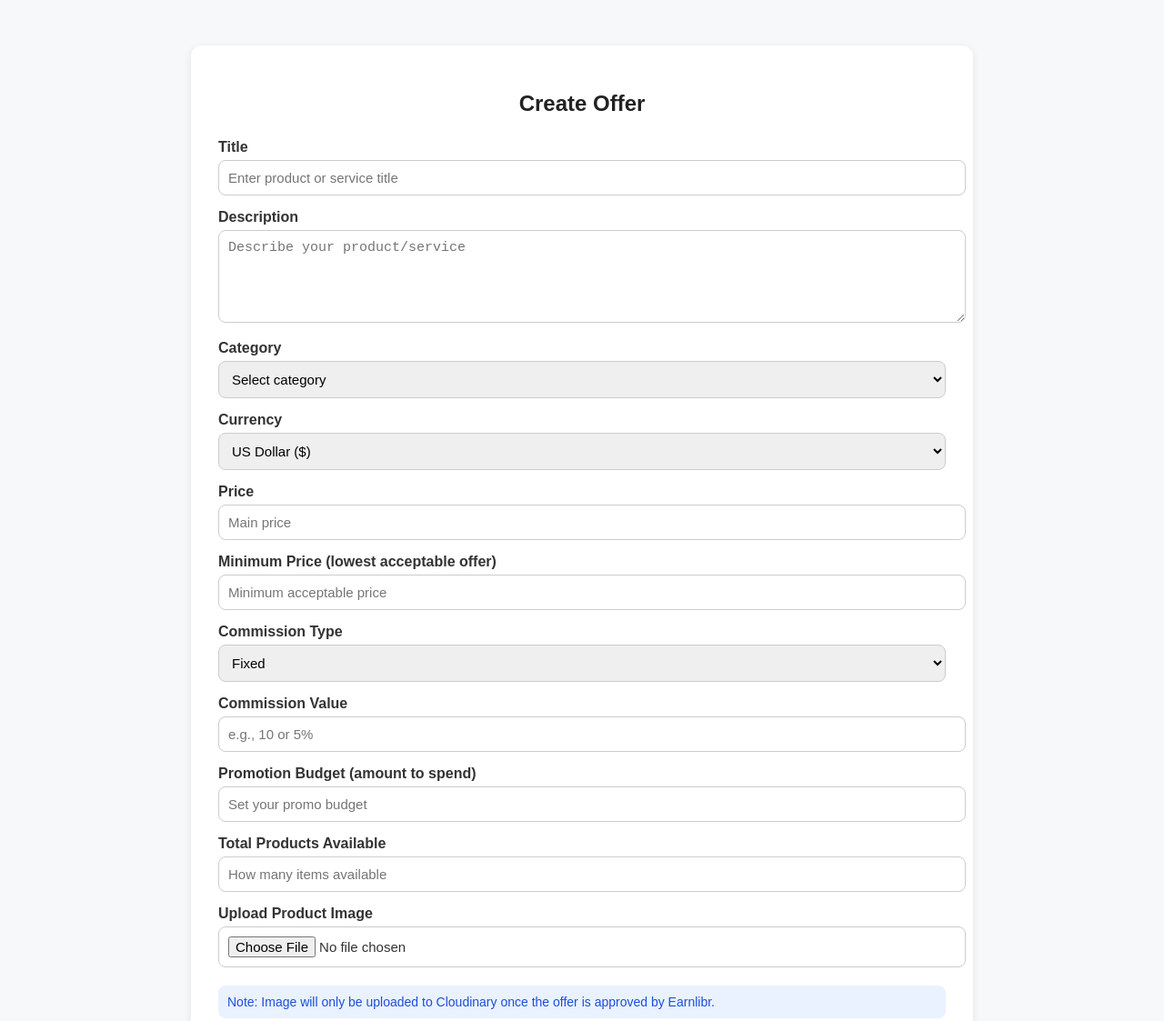
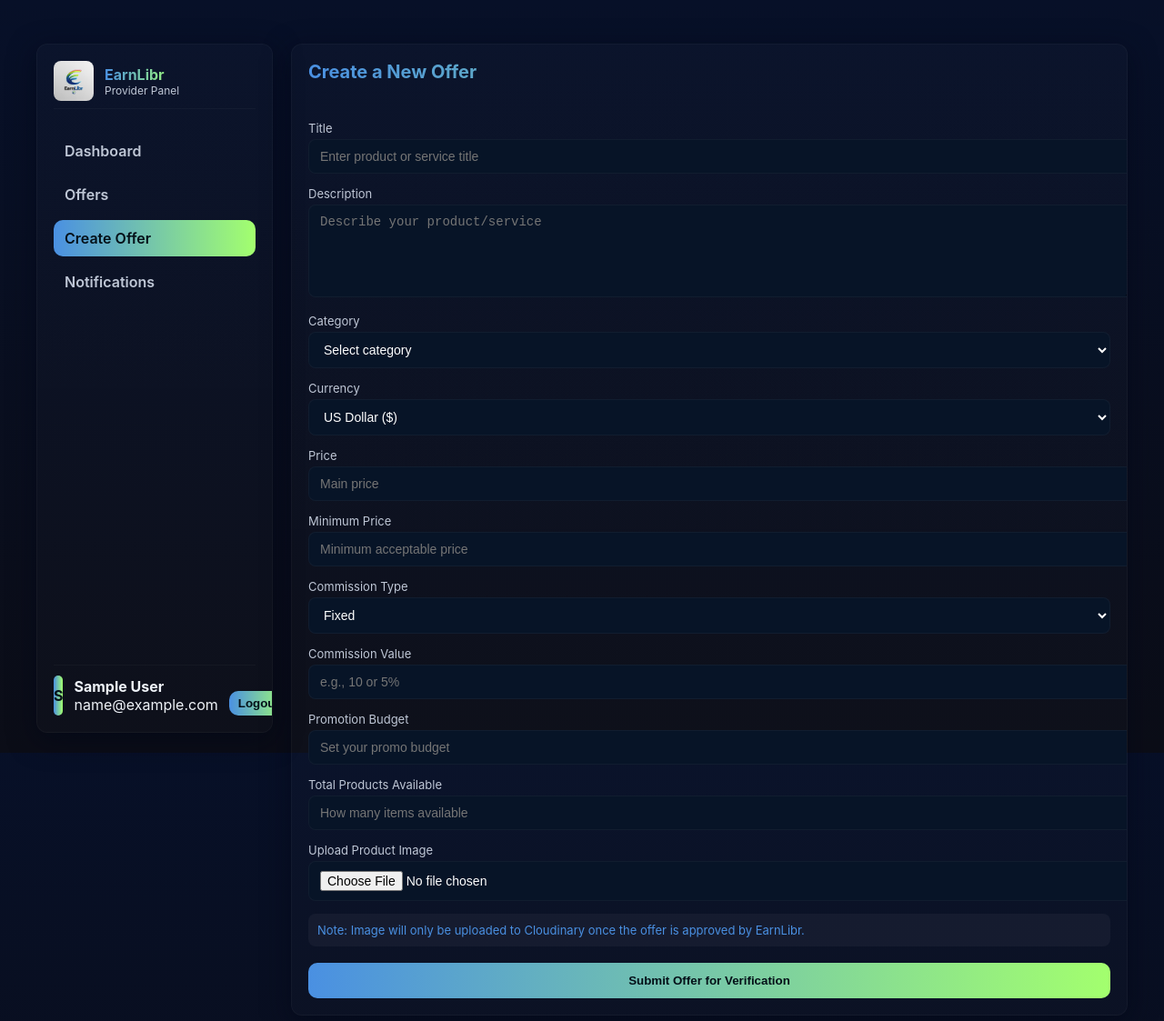
Before and after one commit to Carrew/Earnlibr-, a plain HTML site: page create-offers.html in a window 1280 px wide. Shown: the top 1123 px of the page at 91% size. Drawn offline with Linux system fonts and the light colour scheme; sample sign-in values are in the browser's storage.

Commit message:
Update create-offers.html

```diff
--- a/create-offers.html
+++ b/create-offers.html
@@ -1,83 +1,222 @@
 <!DOCTYPE html>
 <html lang="en">
 <head>
-  <meta charset="UTF-8" />
-  <meta name="viewport" content="width=device-width, initial-scale=1.0" />
-  <title>Create Offer | Earnlibr Providers</title>
-  <link rel="stylesheet" href="dashboard.css" />
+  <meta charset="utf-8" />
+  <meta name="viewport" content="width=device-width,initial-scale=1" />
+  <title>EarnLibr — Create Offer</title>
+
   <style>
-    body {
-      font-family: 'Poppins', sans-serif;
-      background: #f7f8fa;
-      margin: 0;
-      padding: 0;
-      color: #333;
+    :root {
+      --bg: #0b0d17;
+      --card: #0f1724;
+      --accent1: #4a90e2;
+      --accent2: #a3ff6e;
+      --muted: #bfc7d6;
+      --danger: #e74c3c;
+      --glass: rgba(255, 255, 255, 0.02);
+      --glass-2: rgba(255, 255, 255, 0.015);
+      --radius: 12px;
     }
 
-    .container {
-      max-width: 800px;
-      margin: 50px auto;
-      background: #fff;
-      padding: 30px;
-      border-radius: 12px;
-      box-shadow: 0 2px 10px rgba(0, 0, 0, 0.08);
+    html, body {
+      height: 100%;
+      margin: 0;
+      font-family: Inter, system-ui, Arial;
+      background: linear-gradient(180deg, #071028 0%, #0b0d17 100%);
+      color: #eef2f7;
     }
 
-    h2 {
-      text-align: center;
-      margin-bottom: 25px;
-      color: #222;
+    .wrap {
+      max-width: 1200px;
+      margin: 28px auto;
+      padding: 20px;
+      display: grid;
+      grid-template-columns: 260px 1fr;
+      gap: 20px;
+    }
+
+    .card {
+      background: linear-gradient(180deg, var(--glass), var(--glass-2));
+      border-radius: var(--radius);
+      padding: 18px;
+      box-shadow: 0 8px 30px rgba(2, 6, 23, 0.6);
+      border: 1px solid rgba(255, 255, 255, 0.03);
+      overflow: hidden;
+    }
+
+    /* Sidebar */
+    .sidebar {
+      height: calc(100vh - 80px);
+      display: flex;
+      flex-direction: column;
+      gap: 14px;
+      position: sticky;
+      top: 20px;
+    }
+
+    .logo {
+      display: flex;
+      gap: 12px;
+      align-items: center;
+      padding-bottom: 8px;
+      border-bottom: 1px solid rgba(255, 255, 255, 0.03);
+    }
+
+    .logo img {
+      width: 44px;
+      height: 44px;
+      object-fit: cover;
+      border-radius: 8px;
+    }
+
+    .logo h2 {
+      font-size: 16px;
+      margin: 0;
+      background: linear-gradient(90deg, var(--accent1), var(--accent2));
+      -webkit-background-clip: text;
+      color: transparent;
+    }
+
+    .nav {
+      margin-top: 12px;
+      display: flex;
+      flex-direction: column;
+      gap: 8px;
+    }
+
+    .nav a {
+      display: block;
+      padding: 10px 12px;
+      border-radius: 10px;
+      text-decoration: none;
+      color: var(--muted);
+      font-weight: 600;
+      cursor: pointer;
+    }
+
+    .nav a.active, .nav a:hover {
+      color: #041018;
+      background: linear-gradient(90deg, var(--accent1), var(--accent2));
+    }
+
+    .profile {
+      margin-top: auto;
+      padding-top: 10px;
+      border-top: 1px solid rgba(255, 255, 255, 0.03);
+      display: flex;
+      gap: 12px;
+      align-items: center;
+    }
+
+    .avatar {
+      width: 44px;
+      height: 44px;
+      border-radius: 10px;
+      background: linear-gradient(90deg, var(--accent1), var(--accent2));
+      display: flex;
+      align-items: center;
+      justify-content: center;
+      font-weight: 700;
+      color: #041018;
+    }
+
+    /* Main */
+    .main {
+      min-height: 80vh;
+      display: flex;
+      flex-direction: column;
+      gap: 18px;
+    }
+
+    h1 {
+      font-size: 20px;
+      background: linear-gradient(90deg, var(--accent1), var(--accent2));
+      -webkit-background-clip: text;
+      color: transparent;
+      margin: 0 0 10px 0;
     }
 
     form label {
       display: block;
-      margin-top: 15px;
-      font-weight: 600;
+      margin-top: 14px;
+      color: var(--muted);
+      font-size: 13px;
     }
 
     input, textarea, select {
       width: 100%;
-      padding: 10px;
-      margin-top: 5px;
+      padding: 10px 12px;
       border-radius: 8px;
-      border: 1px solid #ccc;
-      font-size: 15px;
+      border: 1px solid rgba(255,255,255,0.04);
+      background: #071427;
+      color: #fff;
+      font-size: 14px;
+      margin-top: 4px;
     }
 
-    textarea {
-      min-height: 80px;
-      resize: vertical;
-    }
+    textarea { min-height: 80px; resize: vertical; }
 
     button {
-      margin-top: 20px;
+      margin-top: 18px;
       width: 100%;
-      background-color: #3b82f6;
-      color: #fff;
       padding: 12px;
       border: none;
-      border-radius: 8px;
-      font-size: 16px;
+      border-radius: 10px;
+      background: linear-gradient(90deg, var(--accent1), var(--accent2));
+      font-weight: 700;
+      color: #041018;
       cursor: pointer;
     }
 
-    button:hover {
-      background-color: #2563eb;
+    .info {
+      margin-top: 14px;
+      background: rgba(255,255,255,0.04);
+      padding: 10px;
+      border-radius: 8px;
+      color: var(--accent1);
+      font-size: 13px;
     }
 
-    .info {
-      background: #eaf2ff;
-      padding: 10px;
-      border-radius: 8px;
-      margin-top: 20px;
-      font-size: 14px;
-      color: #1d4ed8;
+    @media (max-width:980px) {
+      .wrap { grid-template-columns: 1fr; padding: 14px; }
+      .sidebar { position: relative; height: auto; }
     }
   </style>
 </head>
 <body>
-  <div class="container">
-    <h2>Create Offer</h2>
+  <div class="wrap">
+    <!-- SIDEBAR -->
+    <aside class="card sidebar">
+      <div class="logo">
+        <img src="https://raw.githubusercontent.com/Carrew/Earnlibr-/refs/heads/main/1000115452-01.jpeg" alt="logo">
+        <div>
+          <h2>EarnLibr</h2>
+          <div style="font-size:12px;color:var(--muted);">Provider Panel</div>
+        </div>
+      </div>
+
+      <nav class="nav">
+        <a id="nav-dashboard">Dashboard</a>
+        <a id="nav-offers">Offers</a>
+        <a id="nav-create" class="active">Create Offer</a>
+        <a id="nav-notifs">Notifications</a>
+      </nav>
+
+      <div class="profile">
+        <div id="avatar" class="avatar">P</div>
+        <div>
+          <div id="providerName" style="font-weight:700;">Loading...</div>
+          <div id="providerEmail" class="muted">—</div>
+        </div>
+        <div style="margin-left:auto">
+          <button id="logoutBtn" class="btn" style="padding:6px 10px;">Logout</button>
+        </div>
+      </div>
+    </aside>
+
+    <!-- MAIN -->
+    <main class="main card">
+      <h1>Create a New Offer</h1>
 
       <form id="offerForm">
         <label>Title</label>
@@ -102,7 +241,7 @@
         <label>Price</label>
         <input type="number" id="price" placeholder="Main price" required />
 
-      <label>Minimum Price (lowest acceptable offer)</label>
+        <label>Minimum Price</label>
         <input type="number" id="minPrice" placeholder="Minimum acceptable price" required />
 
         <label>Commission Type</label>
@@ -114,7 +253,7 @@
         <label>Commission Value</label>
         <input type="number" id="commissionValue" placeholder="e.g., 10 or 5%" required />
 
-      <label>Promotion Budget (amount to spend)</label>
+        <label>Promotion Budget</label>
         <input type="number" id="promotionBudget" placeholder="Set your promo budget" required />
 
         <label>Total Products Available</label>
@@ -124,69 +263,81 @@
         <input type="file" id="productImage" accept="image/*" />
 
         <div class="info">
-        Note: Image will only be uploaded to Cloudinary once the offer is approved by Earnlibr.
+          Note: Image will only be uploaded to Cloudinary once the offer is approved by EarnLibr.
         </div>
 
         <button type="submit">Submit Offer for Verification</button>
       </form>
+    </main>
   </div>
 
-  <!-- Scripts -->
+  <!-- Firebase & Currency Scripts -->
   <script type="module" src="firebase.js"></script>
   <script src="currencies.js"></script>
 
   <script type="module">
-    import { db, auth } from "./firebase.js";
-    import { ref, push, serverTimestamp } from "https://www.gstatic.com/firebasejs/12.4.0/firebase-database.js";
+    import { auth, db } from "./firebase.js";
+    import { ref, push } from "https://www.gstatic.com/firebasejs/12.4.0/firebase-database.js";
+    import { signOut } from "https://www.gstatic.com/firebasejs/12.4.0/firebase-auth.js";
 
+    const providerNameEl = document.getElementById('providerName');
+    const providerEmailEl = document.getElementById('providerEmail');
+    const avatarEl = document.getElementById('avatar');
+
+    // 🟢 Session check & user info
+    const userSessionRaw = localStorage.getItem('userSession');
+    if (!userSessionRaw) { window.location.href = 'login.html'; throw new Error('No user session'); }
+    const userSession = JSON.parse(userSessionRaw);
+    providerNameEl.textContent = userSession.name || 'Provider';
+    providerEmailEl.textContent = userSession.email || '';
+    avatarEl.textContent = (userSession.name || 'P').charAt(0).toUpperCase();
+
+    // 🟢 Navigation
+    document.getElementById('nav-dashboard').onclick = () => window.location.href = 'provider-dashboard.html';
+    document.getElementById('nav-offers').onclick = () => window.location.href = 'manage-offers.html';
+    document.getElementById('nav-notifs').onclick = () => window.location.href = 'notifications.html';
+    document.getElementById('logoutBtn').onclick = async () => {
+      try { await signOut(auth); } catch(e) {}
+      localStorage.removeItem('userSession');
+      window.location.href = 'login.html';
+    };
+
+    // 🟢 Currency dropdown
     document.addEventListener("DOMContentLoaded", () => {
+      if (typeof populateCurrencyDropdown === 'function') {
         populateCurrencyDropdown("currency");
+      }
     });
 
+    // 🟢 Offer submission
     const offerForm = document.getElementById("offerForm");
-
     offerForm.addEventListener("submit", async (e) => {
       e.preventDefault();
 
-      const user = auth.currentUser;
-      if (!user) {
-        alert("You must be logged in to create an offer.");
-        return;
-      }
+      const uid = userSession.uid;
+      if (!uid) return alert("Session expired. Please log in again.");
 
-      const title = document.getElementById("title").value.trim();
-      const description = document.getElementById("description").value.trim();
-      const category = document.getElementById("category").value;
-      const currency = document.getElementById("currency").value;
-      const price = parseFloat(document.getElementById("price").value);
-      const minPrice = parseFloat(document.getElementById("minPrice").value);
-      const commissionType = document.getElementById("commissionType").value;
-      const commissionValue = parseFloat(document.getElementById("commissionValue").value);
-      const promotionBudget = parseFloat(document.getElementById("promotionBudget").value);
-      const totalProducts = parseInt(document.getElementById("totalProducts").value);
-
-      // Store temporarily before verification (without uploading image)
       const offerData = {
-        providerId: user.uid,
-        title,
-        description,
-        category,
-        currency,
-        price,
-        minPrice,
-        commissionType,
-        commissionValue,
-        promotionBudget,
-        totalProducts,
+        providerId: uid,
+        title: title.value.trim(),
+        description: description.value.trim(),
+        category: category.value,
+        currency: currency.value,
+        price: parseFloat(price.value),
+        minPrice: parseFloat(minPrice.value),
+        commissionType: commissionType.value,
+        commissionValue: parseFloat(commissionValue.value),
+        promotionBudget: parseFloat(promotionBudget.value),
+        totalProducts: parseInt(totalProducts.value),
         status: "pending",
         createdAt: new Date().toISOString(),
         approvedAt: null,
-        imageUrl: null // only added once approved
+        imageUrl: null
       };
 
       try {
-        await push(ref(db, "offers"), offerData);
-        alert("Offer submitted for Earnlibr verification!");
+        await push(ref(db, "offers/" + uid), offerData);
+        alert("Offer submitted for EarnLibr verification!");
         offerForm.reset();
       } catch (error) {
         console.error(error);
```
Lines whose indentation alone changed are shown as unchanged.
